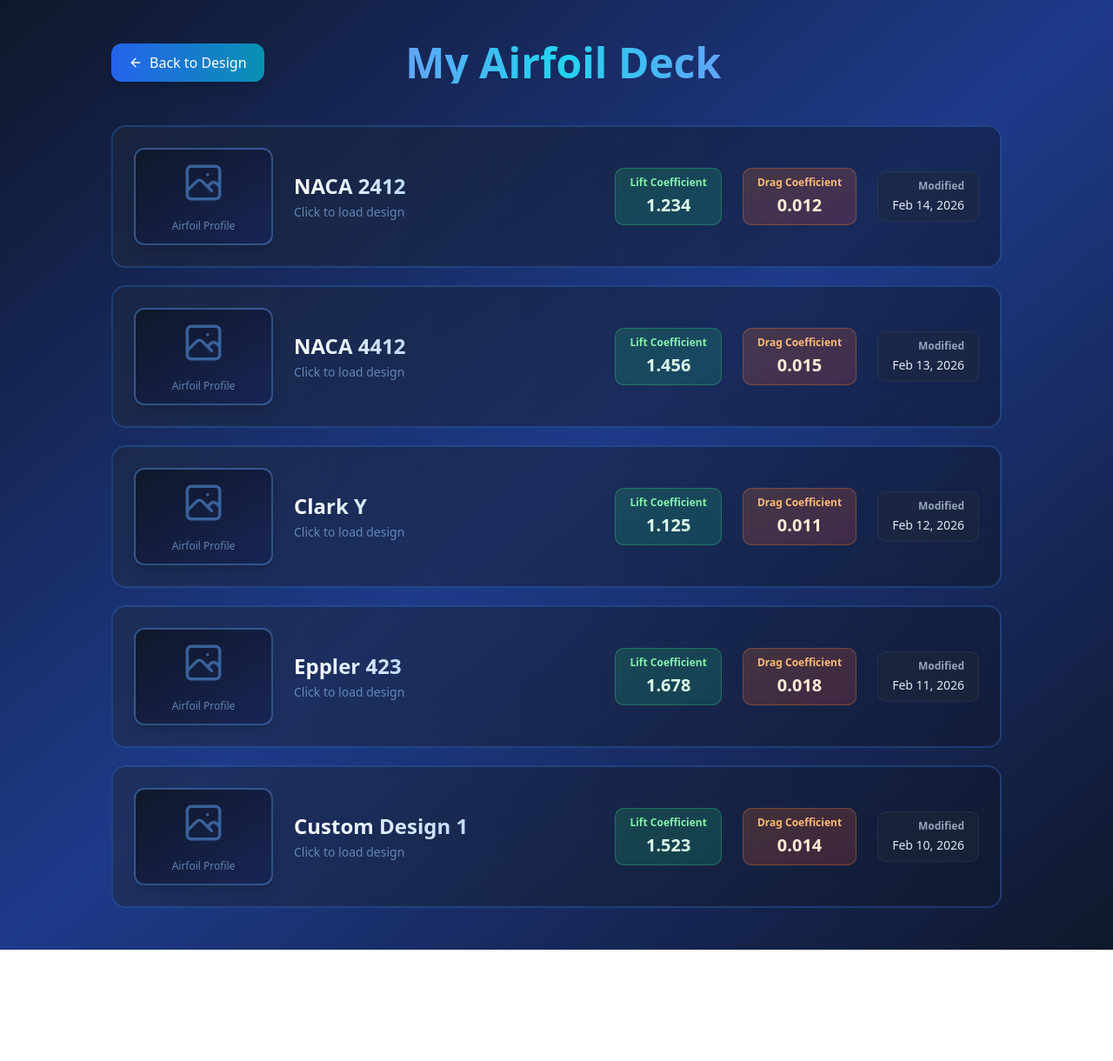
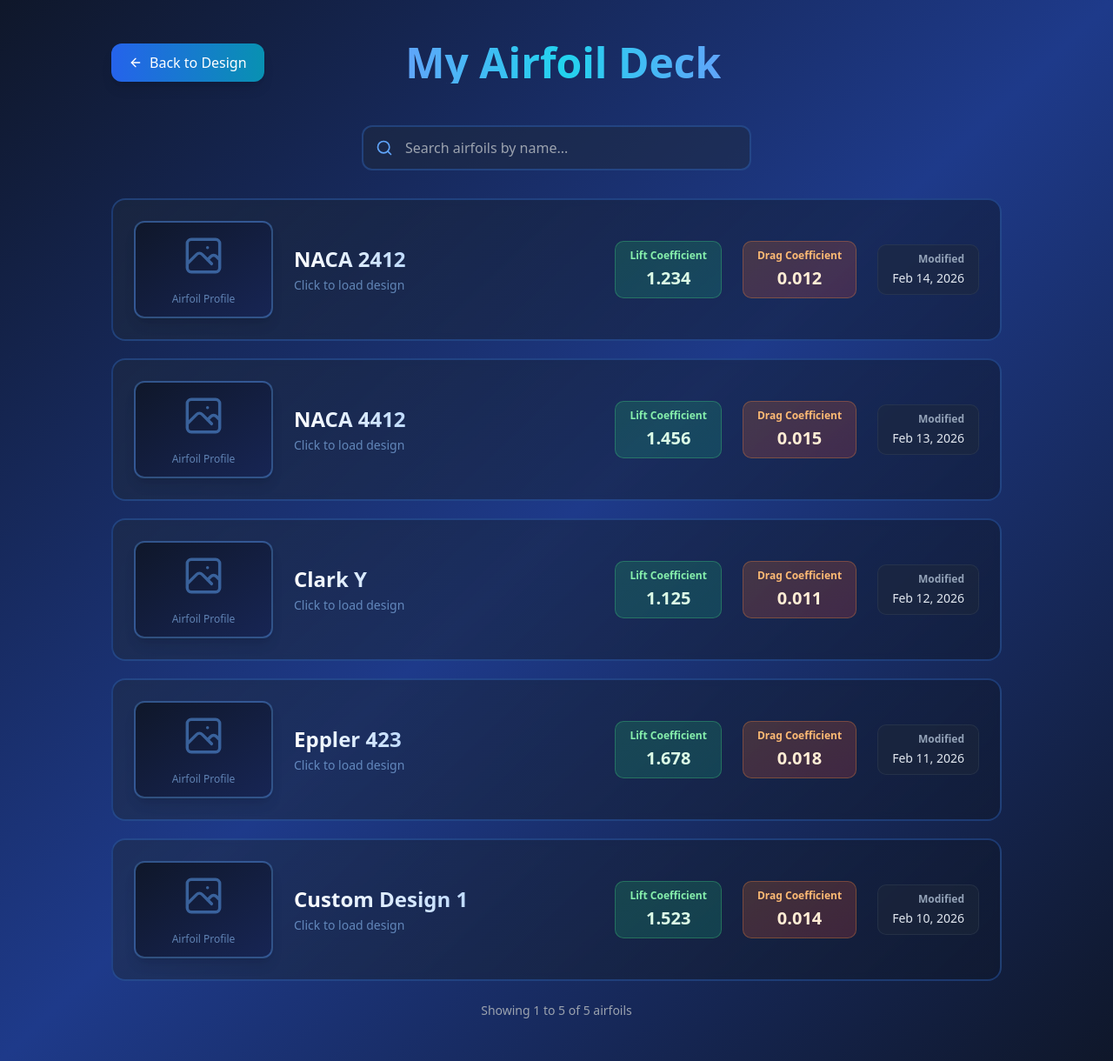
Before and after one commit to FYP-M4-Fluid-Simulator/Frontend-Code, a Next.js app: page /airfoil_deck in a window 1280 px wide. Shown: the whole page at 87% size. Before the commit the page ends 1092 px from the top, so only its background shows below. Built offline with nearby package versions, Linux system fonts and the light colour scheme.

Commit message:
Add Airfoil Deck as landing page and Add pagination on Airfoil Deck

```diff
--- a/src/app/airfoil_deck/page.tsx
+++ b/src/app/airfoil_deck/page.tsx
@@ -3,7 +3,7 @@
 import { useEffect, useState } from "react";
 import { useRouter } from "next/navigation";
 import Image from "next/image";
-import { ArrowLeft } from "lucide-react";
+import { ArrowLeft, Search, ChevronLeft, ChevronRight } from "lucide-react";
 
 interface Airfoil {
   id: string;
@@ -19,6 +19,9 @@ export default function AirfoilDeck() {
   const [airfoils, setAirfoils] = useState<Airfoil[]>([]);
   const [loading, setLoading] = useState(true);
   const [error, setError] = useState<string | null>(null);
+  const [searchQuery, setSearchQuery] = useState("");
+  const [currentPage, setCurrentPage] = useState(1);
+  const itemsPerPage = 6;
 
   useEffect(() => {
     fetchAirfoils();
@@ -58,6 +61,27 @@ export default function AirfoilDeck() {
     // Store selected airfoil in sessionStorage and navigate to design page
     sessionStorage.setItem("selectedAirfoil", JSON.stringify(airfoil));
     router.push("/design");
+  };
+
+  // Filter airfoils based on search query
+  const filteredAirfoils = airfoils.filter((airfoil) =>
+    airfoil.name.toLowerCase().includes(searchQuery.toLowerCase())
+  );
+
+  // Calculate pagination
+  const totalPages = Math.ceil(filteredAirfoils.length / itemsPerPage);
+  const startIndex = (currentPage - 1) * itemsPerPage;
+  const endIndex = startIndex + itemsPerPage;
+  const currentAirfoils = filteredAirfoils.slice(startIndex, endIndex);
+
+  // Reset to page 1 when search query changes
+  useEffect(() => {
+    setCurrentPage(1);
+  }, [searchQuery]);
+
+  const goToPage = (page: number) => {
+    setCurrentPage(page);
+    window.scrollTo({ top: 0, behavior: "smooth" });
   };
 
   if (loading) {
@@ -104,8 +128,35 @@ export default function AirfoilDeck() {
           <div className="w-40"></div> {/* Spacer for centering */}
         </div>
 
+        {/* Search Bar */}
+        <div className="mb-8">
+          <div className="relative max-w-md mx-auto">
+            <input
+              type="text"
+              placeholder="Search airfoils by name..."
+              value={searchQuery}
+              onChange={(e) => setSearchQuery(e.target.value)}
+              className="w-full pl-12 pr-4 py-3 bg-slate-800/50 border-2 border-blue-500/30 focus:border-cyan-400/60 rounded-xl text-white placeholder-gray-400 focus:outline-none focus:ring-2 focus:ring-cyan-400/20 transition-all"
+            />
+            <Search className="absolute left-4 top-1/2 transform -translate-y-1/2 w-5 h-5 text-blue-400" />
+            {searchQuery && (
+              <button
+                onClick={() => setSearchQuery("")}
+                className="absolute right-4 top-1/2 transform -translate-y-1/2 text-gray-400 hover:text-white transition-colors"
+              >
+                ✕
+              </button>
+            )}
+          </div>
+          {searchQuery && (
+            <div className="text-center mt-3 text-blue-300 text-sm">
+              Found {filteredAirfoils.length} airfoil{filteredAirfoils.length !== 1 ? 's' : ''}
+            </div>
+          )}
+        </div>
+
         <div className="space-y-5">
-          {airfoils.length === 0 ? (
+          {currentAirfoils.length === 0 ? (
             <div className="text-center py-20">
               <div className="w-24 h-24 mx-auto mb-6 rounded-full bg-gradient-to-br from-blue-500/20 to-cyan-500/20 border-2 border-blue-400/30 flex items-center justify-center">
                 <svg
@@ -123,20 +174,24 @@ export default function AirfoilDeck() {
                 </svg>
               </div>
               <div className="text-gray-300 text-xl font-semibold mb-2">
-                No airfoils found
+                {searchQuery ? "No airfoils match your search" : "No airfoils found"}
               </div>
               <div className="text-gray-500 text-sm mb-6">
-                Create your first airfoil design to get started!
+                {searchQuery
+                  ? "Try a different search term"
+                  : "Create your first airfoil design to get started!"}
               </div>
+              {!searchQuery && (
                 <button
                   onClick={() => router.push("/design")}
                   className="px-6 py-3 bg-gradient-to-r from-blue-600 to-cyan-600 hover:from-blue-500 hover:to-cyan-500 text-white rounded-xl font-semibold shadow-lg hover:shadow-blue-500/50 transition-all"
                 >
                   Start Designing
                 </button>
+              )}
             </div>
           ) : (
-            airfoils.map((airfoil) => (
+            currentAirfoils.map((airfoil) => (
               <div
                 key={airfoil.id}
                 onClick={() => handleAirfoilClick(airfoil)}
@@ -227,6 +282,60 @@ export default function AirfoilDeck() {
             ))
           )}
         </div>
+
+        {/* Pagination Controls */}
+        {totalPages > 1 && currentAirfoils.length > 0 && (
+          <div className="mt-10 flex items-center justify-center gap-2">
+            <button
+              onClick={() => goToPage(currentPage - 1)}
+              disabled={currentPage === 1}
+              className={`flex items-center gap-1 px-4 py-2 rounded-lg font-medium transition-all ${
+                currentPage === 1
+                  ? "bg-slate-800/30 text-slate-600 cursor-not-allowed"
+                  : "bg-slate-800/50 text-white hover:bg-blue-600 hover:shadow-lg hover:shadow-blue-500/30"
+              }`}
+            >
+              <ChevronLeft className="w-4 h-4" />
+              Previous
+            </button>
+
+            <div className="flex items-center gap-2">
+              {Array.from({ length: totalPages }, (_, i) => i + 1).map((page) => (
+                <button
+                  key={page}
+                  onClick={() => goToPage(page)}
+                  className={`w-10 h-10 rounded-lg font-semibold transition-all ${
+                    currentPage === page
+                      ? "bg-gradient-to-r from-blue-600 to-cyan-600 text-white shadow-lg shadow-blue-500/30"
+                      : "bg-slate-800/50 text-gray-300 hover:bg-slate-700 hover:text-white"
+                  }`}
+                >
+                  {page}
+                </button>
+              ))}
+            </div>
+
+            <button
+              onClick={() => goToPage(currentPage + 1)}
+              disabled={currentPage === totalPages}
+              className={`flex items-center gap-1 px-4 py-2 rounded-lg font-medium transition-all ${
+                currentPage === totalPages
+                  ? "bg-slate-800/30 text-slate-600 cursor-not-allowed"
+                  : "bg-slate-800/50 text-white hover:bg-blue-600 hover:shadow-lg hover:shadow-blue-500/30"
+              }`}
+            >
+              Next
+              <ChevronRight className="w-4 h-4" />
+            </button>
+          </div>
+        )}
+
+        {/* Results Info */}
+        {filteredAirfoils.length > 0 && (
+          <div className="mt-6 text-center text-gray-400 text-sm">
+            Showing {startIndex + 1} to {Math.min(endIndex, filteredAirfoils.length)} of {filteredAirfoils.length} airfoils
+          </div>
+        )}
       </div>
     </div>
   );
--- a/src/app/page.tsx
+++ b/src/app/page.tsx
@@ -14,7 +14,7 @@ export default function HomePage() {
 
   const handleNavigate = (page: Page | 'app') => {
     if (page === 'app') {
-      router.push('/design');
+      router.push('/airfoil_deck');
     } else {
       setCurrentPage(page);
     }
```
Lines whose indentation alone changed are shown as unchanged.
